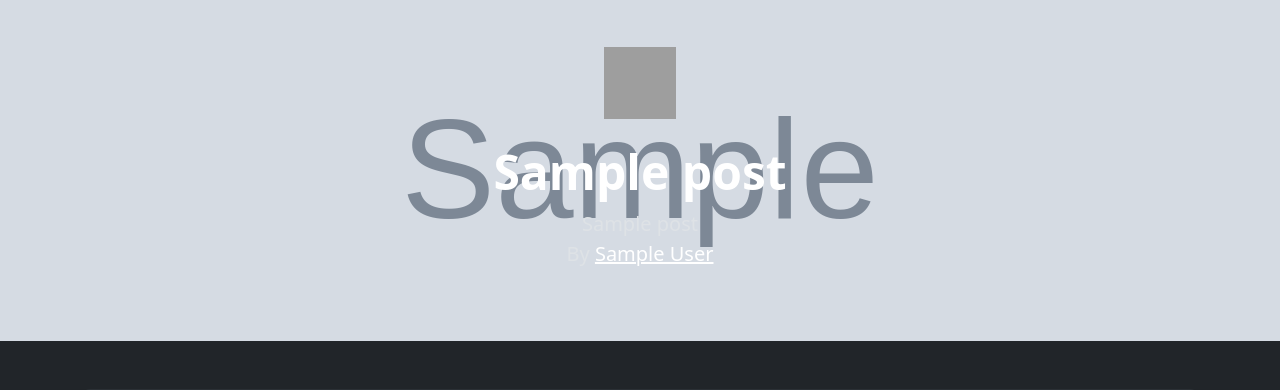
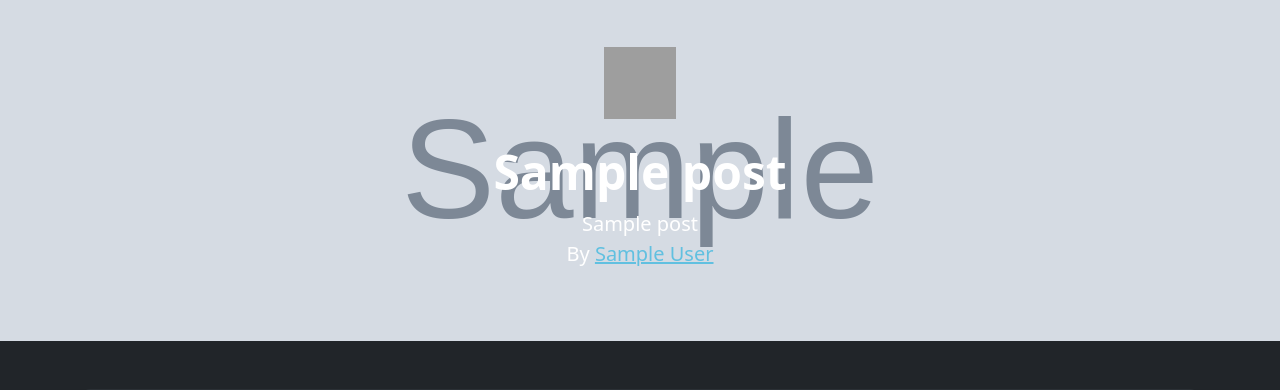
Before and after one commit to aaryan12jul/Career-Post, a Flask app: page /view-post/1 in a window 1280 px wide. Shown: the part 122-512 px from the top of the page. Run offline with Flask 3, Linux system fonts and the light colour scheme; tables that the repository leaves empty hold one stand-in row (values such as "Sample post"); grey boxes marked "Sample" are stand-in pictures; some libraries are stand-ins or nearby versions; grey boxes are pictures that could not be loaded.

Commit message:
Minor Coloration Changes 2

```diff
--- a/templates/viewer.html
+++ b/templates/viewer.html
@@ -33,7 +33,7 @@
       </div>
     </div>
 
-    <div class="px-4 py-5 my-5 text-center" style="background-image: url({{image}}); background-repeat: no-repeat; background-position: center; background-size: cover;">
+    <div class="px-4 py-5 my-5 text-center text-bg-dark" style="background-image: url({{image}}); background-repeat: no-repeat; background-position: center; background-size: cover;">
         <img class="d-block mx-auto mb-4" src="{{email|gravatar}}" alt="" width="72" height="72">
         <h1 class="display-5 fw-bold text-body-emphasis">{{title}}</h1>
         {%if title != name%}
@@ -42,7 +42,7 @@
                 {{subtitle}}
                 <br>
                 By
-                <a href="{{url_for('about', email=email)}}" style="text-decoration: underline;">{{name}}</a>
+                <a href="{{url_for('about', email=email)}}" style="text-decoration: underline; color: rgb(97, 192, 224);">{{name}}</a>
               </p>
           </div>
         {%endif%}
```
